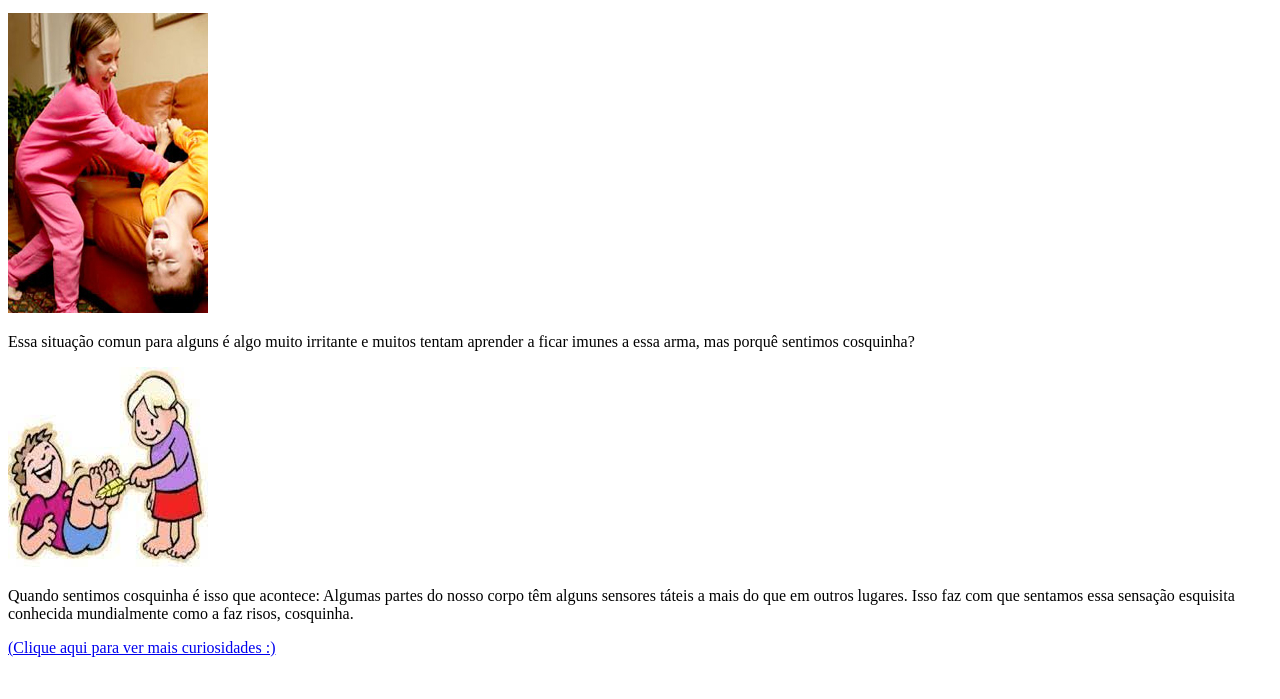
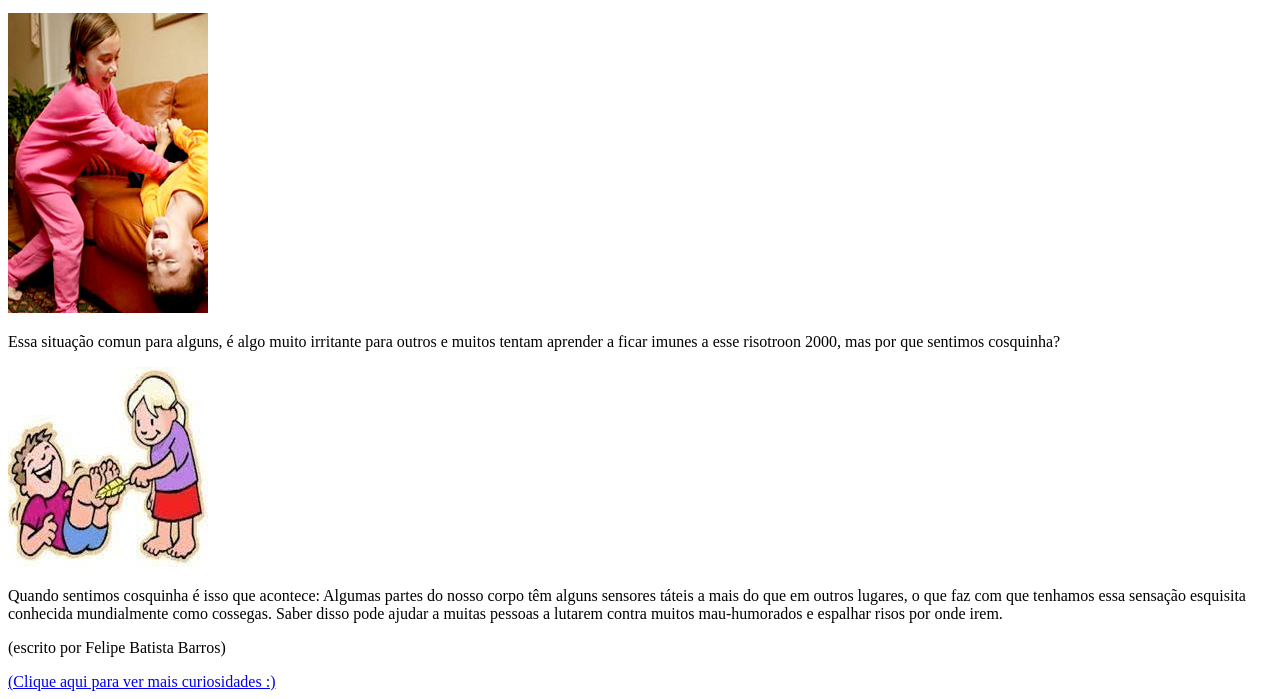
Before and after one commit to murilo-sparrow/sabido.com, a plain HTML site: page porque-sentimos-cosquinha/index.html in a window 1280 px wide. Shown: the part 101-800 px from the top of the page. Drawn offline with Linux system fonts and the light colour scheme.

Commit message:
Pequenas mudanças

```diff
--- a/porque-sentimos-cosquinha/index.html
+++ b/porque-sentimos-cosquinha/index.html
@@ -4,19 +4,21 @@
     <head>
         <meta charset="utf-8">
         <meta name="viewport" content="width=device-width, initial-scale=1, shrink-to-fit=no">
-        <title>Porquê sentimos cosquinha?</title>
+        <title>Por que sentimos cosquinha?</title>
     </head>
 
     <body>
         <h1>Porquê sentimos cosquinha?</h1>
         <p>Cosquinha é uma grande inimiga das caras feias ao redor de todo o globo!</p>
         <img src="cosquinha-2.jpg" alt="">
-        <p>Essa situação comun para alguns é algo muito irritante e muitos tentam aprender a ficar
-            imunes a essa arma, mas porquê sentimos cosquinha?</p>
+        <p>Essa situação comun para alguns, é algo muito irritante para outros e muitos tentam aprender a ficar
+            imunes a esse risotroon 2000, mas por que sentimos cosquinha?</p>
         <img src="cosquinha-3.jpg" alt="">
         <p>Quando sentimos cosquinha é isso que acontece: Algumas partes do nosso corpo têm alguns sensores
-             táteis a  mais do que em outros lugares. Isso faz com que sentamos essa sensação esquisita
-              conhecida mundialmente como a faz risos, cosquinha.</p>
+             táteis a  mais do que em outros lugares, o que faz com que tenhamos essa sensação esquisita
+              conhecida mundialmente como cossegas. Saber disso pode ajudar a muitas pessoas a lutarem
+               contra muitos mau-humorados e espalhar risos por onde irem.</p>
+              <p>(escrito por Felipe Batista Barros)</p>
         <a href="../index.html">(Clique aqui para ver mais curiosidades :)</a>
     </body>
 
```
Also changed, not shown: index.html (+2 -2 lines).
